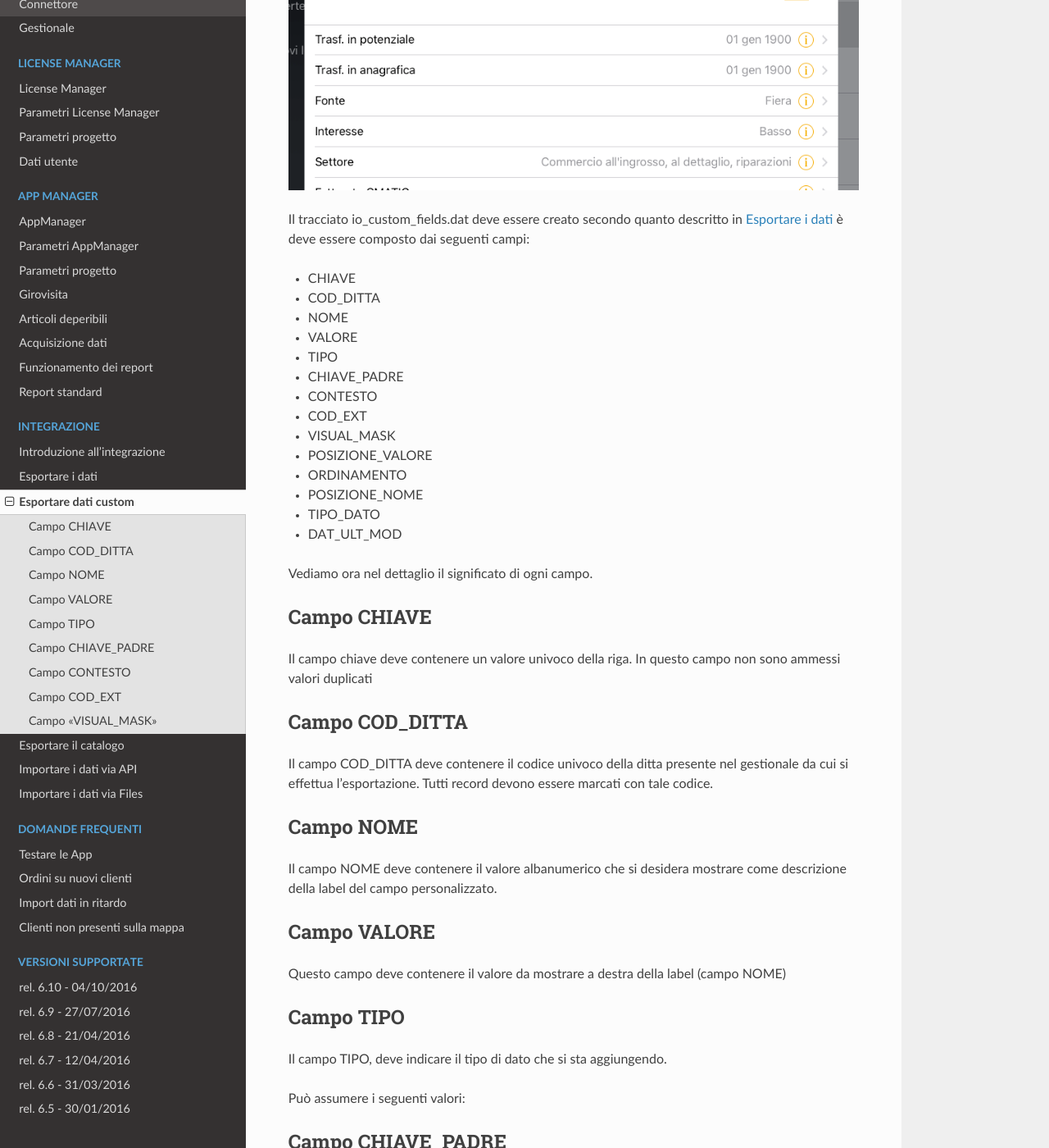
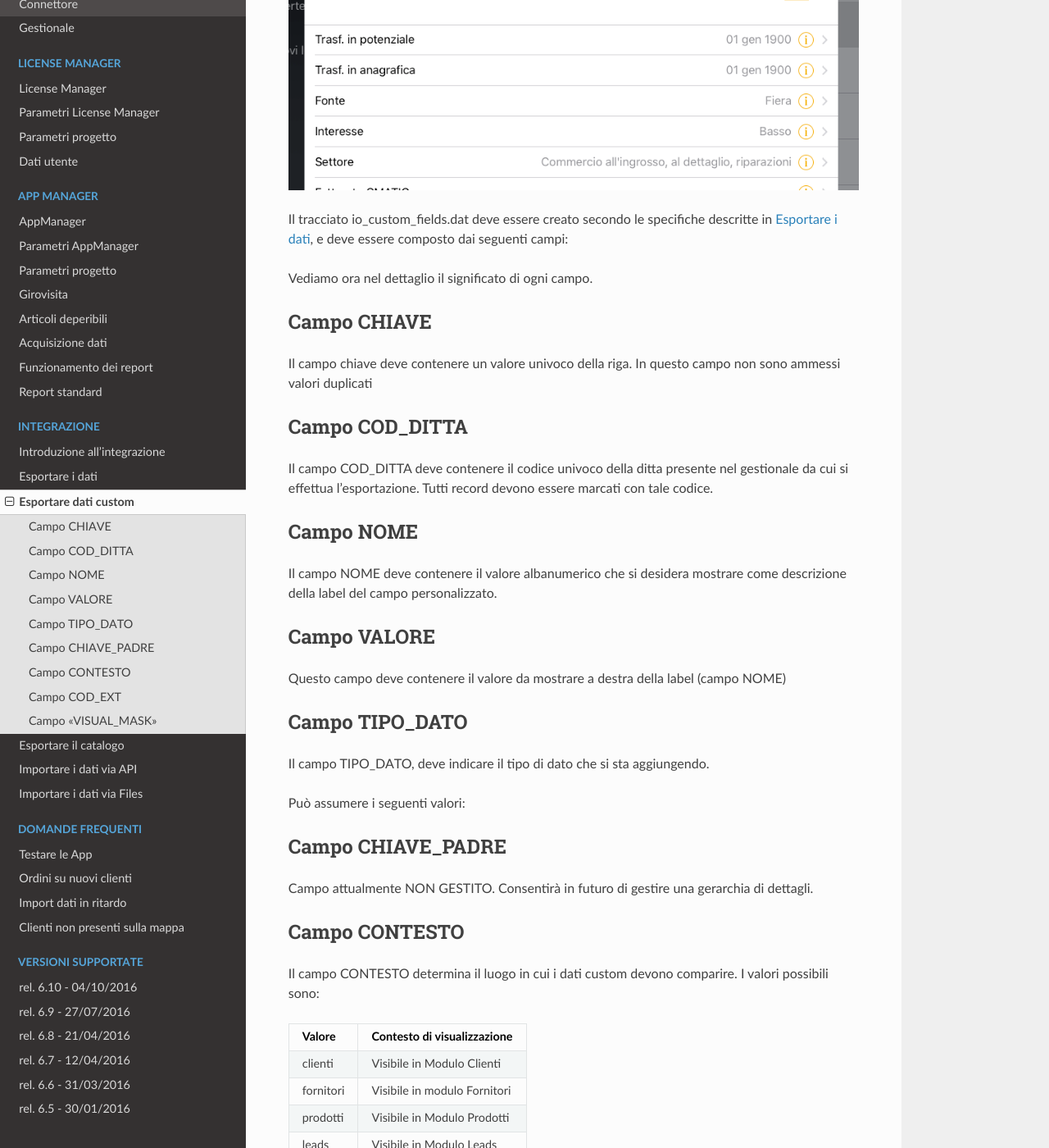
Before and after one commit to wedoit-io/doc-icommerce, a Sphinx documentation site: the page built from source/int-export-dati-custom.rst, in a window 1280 px wide and 1400 px high, scrolled down 378 px. Shown: the whole window at 82% size. Built offline with Sphinx 7.4.7 and the Read the Docs theme 2.0.0, drawn with Linux system fonts in a browser that asks for light colours; some of the changed lines change nothing that is shown.

Commit message:
Update int-export-dati-custom.rst

```diff
--- a/source/int-export-dati-custom.rst
+++ b/source/int-export-dati-custom.rst
@@ -7,23 +7,26 @@
 .. figure:: int-export-dati-custom.png
    :alt:
 
-Il tracciato io_custom_fields.dat deve essere creato secondo quanto descritto in :doc:`int-export-dati` è deve essere composto dai seguenti campi:
+Il tracciato io_custom_fields.dat deve essere creato secondo le specifiche descritte in :doc:`int-export-dati`, e deve essere composto dai seguenti campi:
 
-- CHIAVE
-- COD_DITTA
-- NOME
-- VALORE
-- TIPO
-- CHIAVE_PADRE
-- CONTESTO
-- COD_EXT
-- VISUAL_MASK
-- POSIZIONE_VALORE
-- ORDINAMENTO
-- POSIZIONE_NOME
-- TIPO_DATO
-- DAT_ULT_MOD
-
+==================  ==================
+Nome del campo      Descrizione
+==================  ==================
+CHIAVE              Valore univoco identificativo della riga
+COD_DITTA           Codice della ditta
+NOME                Nome della label
+VALORE              Valore della label
+TIPO                Impostare sempre a 1 (NON USATO
+CHIAVE_PADRE        Impostare sempre a 1 (NON USATO)
+CONTESTO            Contesto del dato (es: clienti, fornitori, ecc..)
+COD_EXT             Campo di collegamento con il contesto (es: codice articolo, codice cliente, ecc..)
+VISUAL_MASK         Posto in viene visualizzato il dato
+POSIZIONE_VALORE    Impostare sempre a 1 (NON USATO)
+ORDINAMENTO         Valore numerico che determina la sequenza di visualizzazione del dato (es: 1)
+POSIZIONE_NOME      Impostare sempre a 0 (NON USATO)
+TIPO_DATO           Tipo di dato (es: 0 = String, 1 = Integer, ecc..)
+DAT_ULT_MOD         Data di ultimo aggiornamento del dato (si vedao specifiche generali)
+==================  ===========
 Vediamo ora nel dettaglio il significato di ogni campo.
 
 Campo CHIAVE
@@ -43,9 +46,9 @@
 -----------
 Questo campo deve contenere il valore da mostrare a destra della label (campo NOME)
 
-Campo TIPO
+Campo TIPO_DATO
 -----------
-Il campo TIPO, deve indicare il tipo di dato che si sta aggiungendo.
+Il campo TIPO_DATO, deve indicare il tipo di dato che si sta aggiungendo.
 
 Può assumere i seguenti valori:
 
```
